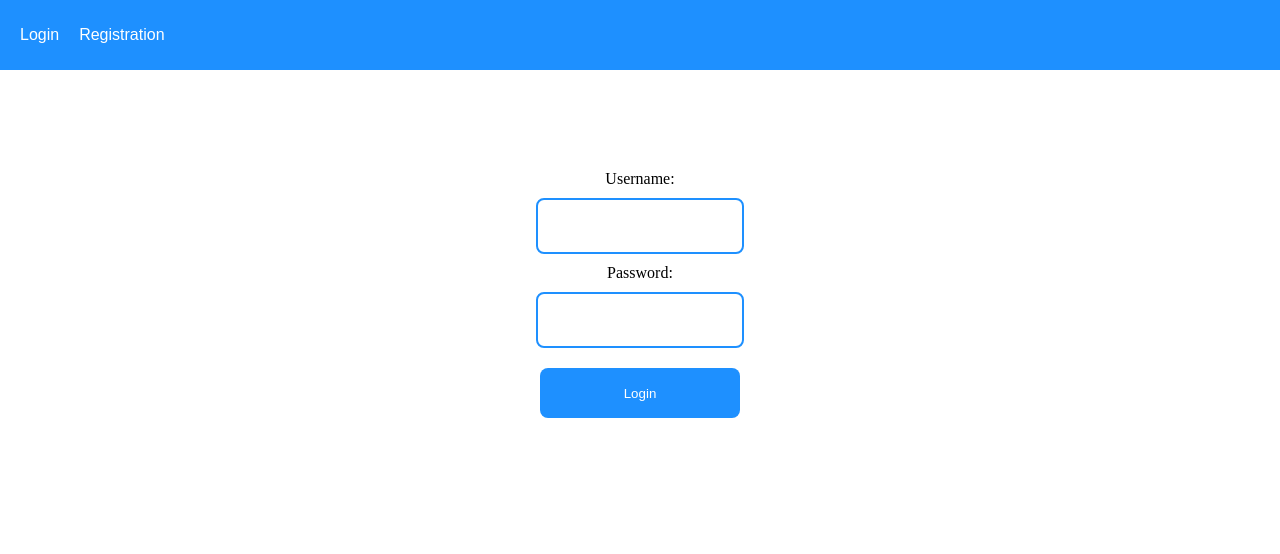
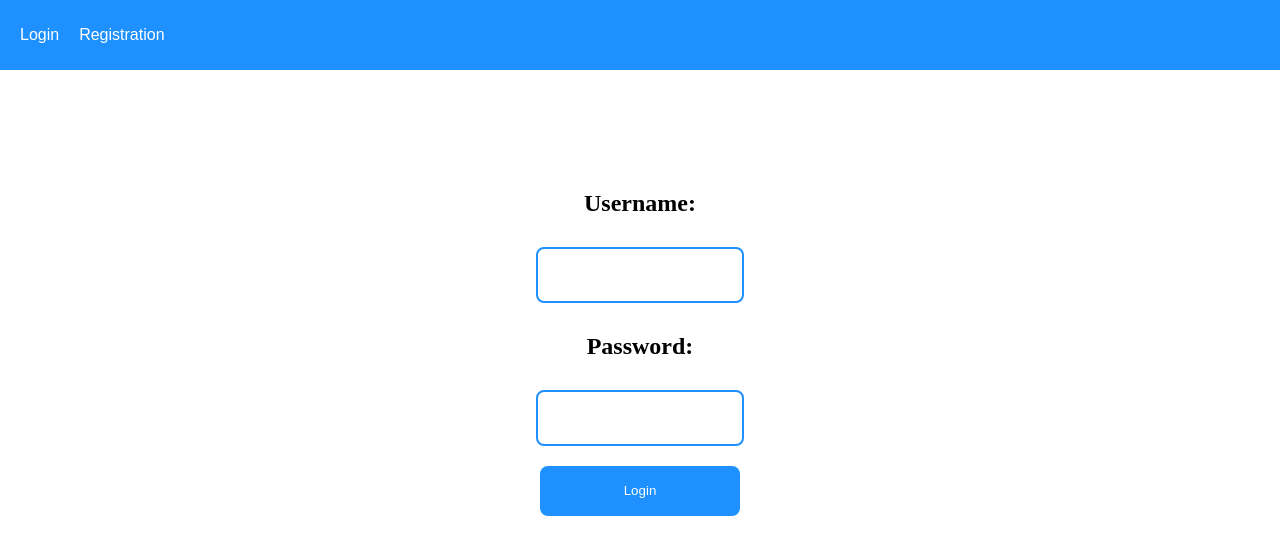
Before and after one commit to uh-fall-21/cosc-4351-project, a React (Create React App) app in the folder reservation-app/client/: page /login in a window 1280 px wide. Shown: the top 554 px of the page. Built offline with nearby package versions, Linux system fonts and the light colour scheme; no server answers.

Commit message:
added h2

```diff
--- a/reservation-app/client/src/pages/Login.js
+++ b/reservation-app/client/src/pages/Login.js
@@ -28,14 +28,14 @@ function Login() {
   };
   return (
     <div className="loginContainer">
-      <label>Username:</label>
+      <label> <h2>Username: </h2></label>
       <input
         type="text"
         onChange={(event) => {
           setUsername(event.target.value);
         }}
       />
-      <label>Password:</label>
+      <label> <h2>Password: </h2></label>
       <input
         type="password"
         onChange={(event) => {
@@ -44,6 +44,8 @@ function Login() {
       />
 
       <button onClick={login}> Login </button>
+
+      <a href = "#"> Forgot Password </a>
     </div>
   );
 }
```
